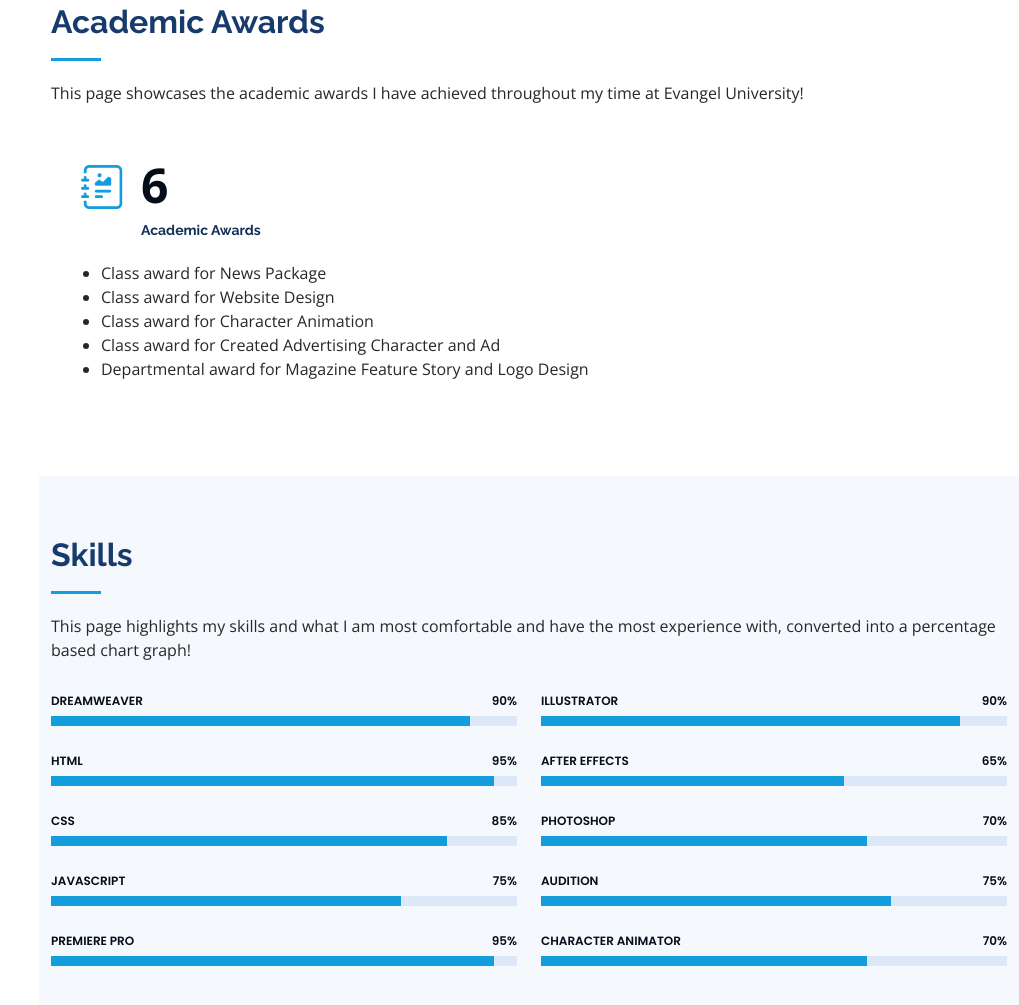
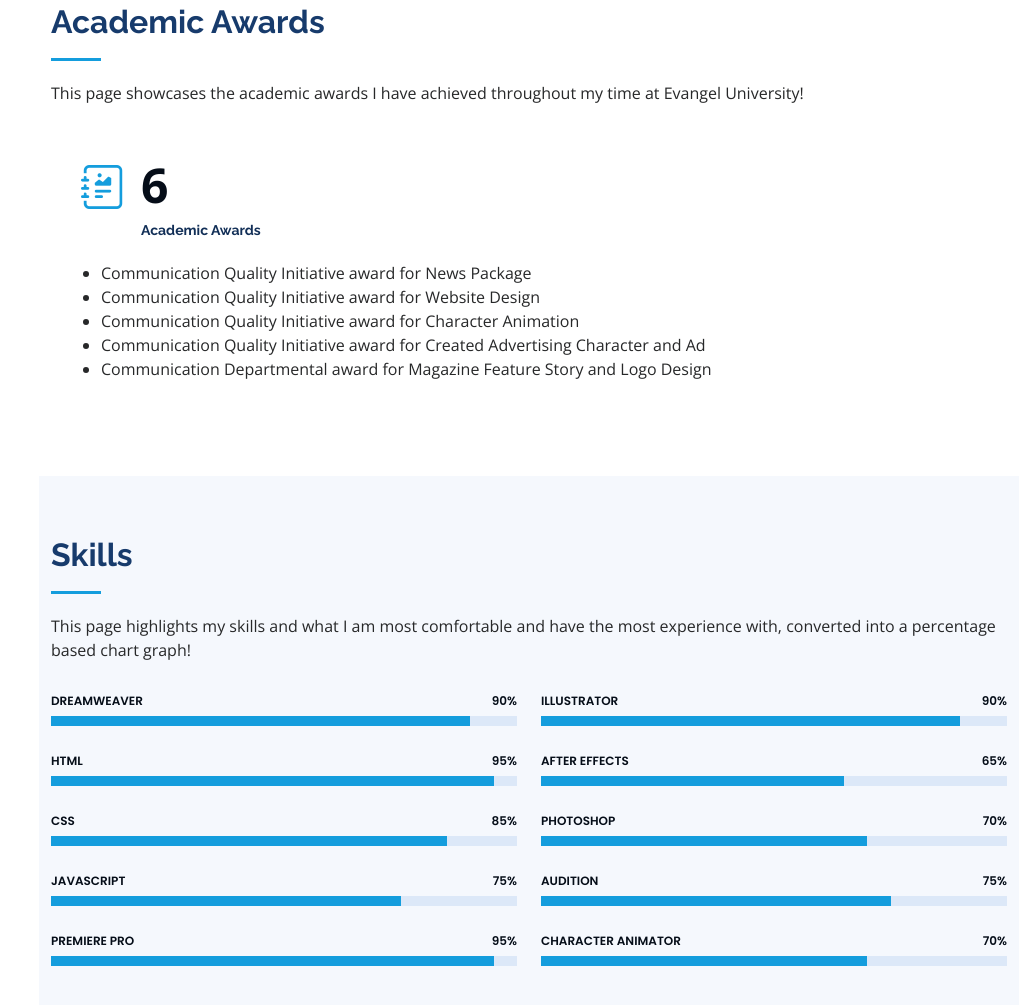
Before and after one commit to IsaacPrewitt/IsaacPrewitt.io, a plain HTML site: page index.html in a window 1280 px wide. Shown: the part 1417-2422 px from the top of the page, without its empty margins (261-1280 px from the left). Drawn offline with nearby package versions, Linux system fonts and the light colour scheme; files whose address does not match are found by name.

Commit message:
Update index.html

```diff
--- a/index.html
+++ b/index.html
@@ -131,11 +131,11 @@
               <span data-purecounter-start="0" data-purecounter-end="6" data-purecounter-duration="2" class="purecounter"></span>
               <p><strong>Academic Awards</strong>
 				 <ul class="academic-awards">
-					<li class="academic-awards-list-item"> Class award for News Package</li>
-					<li class="academic-awards-list-item"> Class award for Website Design</li>
-					<li class="academic-awards-list-item"> Class award for Character Animation</li>
-					<li class="academic-awards-list-item"> Class award for Created Advertising Character and Ad</li>
-					<li class="academic-awards-list-item"> Departmental award for Magazine Feature Story and Logo Design</li>
+					<li class="academic-awards-list-item"> Communication Quality Initiative award for News Package</li>
+					<li class="academic-awards-list-item"> Communication Quality Initiative award for Website Design</li>
+					<li class="academic-awards-list-item"> Communication Quality Initiative award for Character Animation</li>
+					<li class="academic-awards-list-item"> Communication Quality Initiative award for Created Advertising Character and Ad</li>
+					<li class="academic-awards-list-item"> Communication Departmental award for Magazine Feature Story and Logo Design</li>
 				</ul>
 				</p>
             </div>
```
